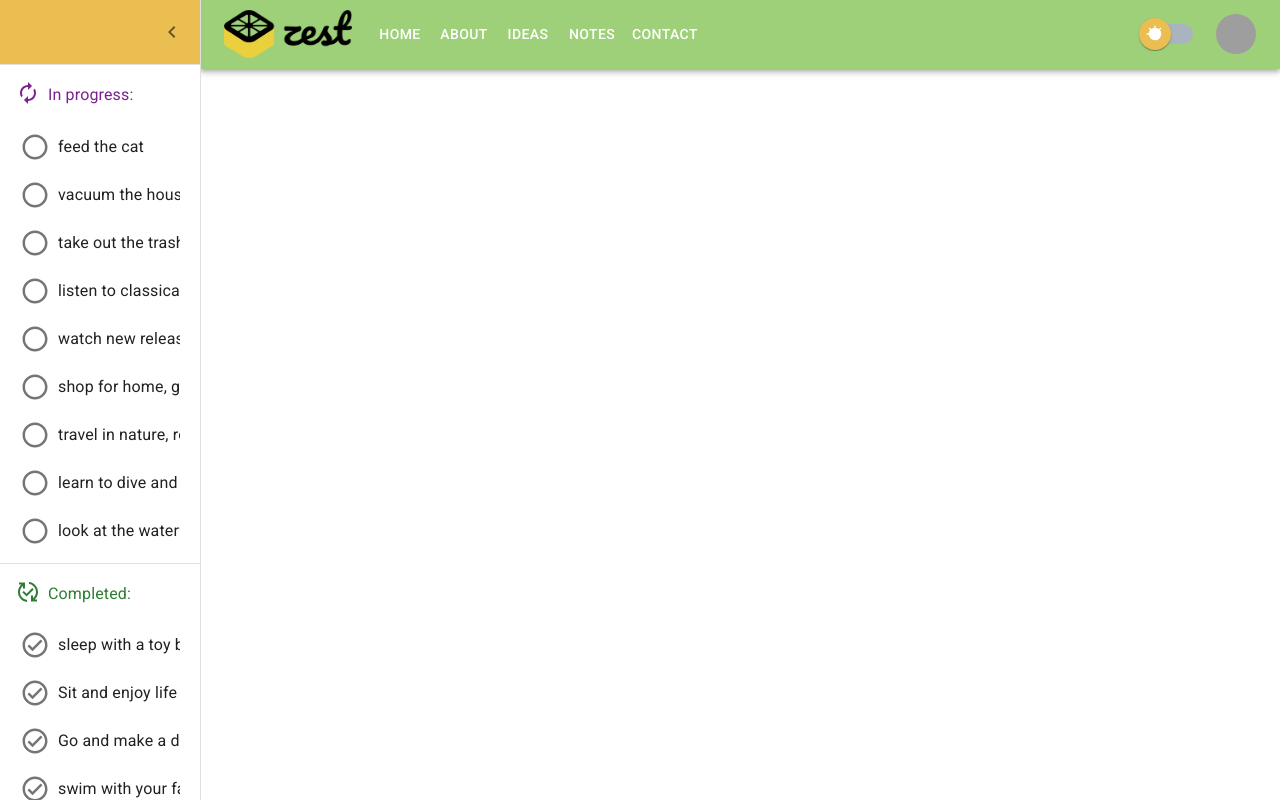
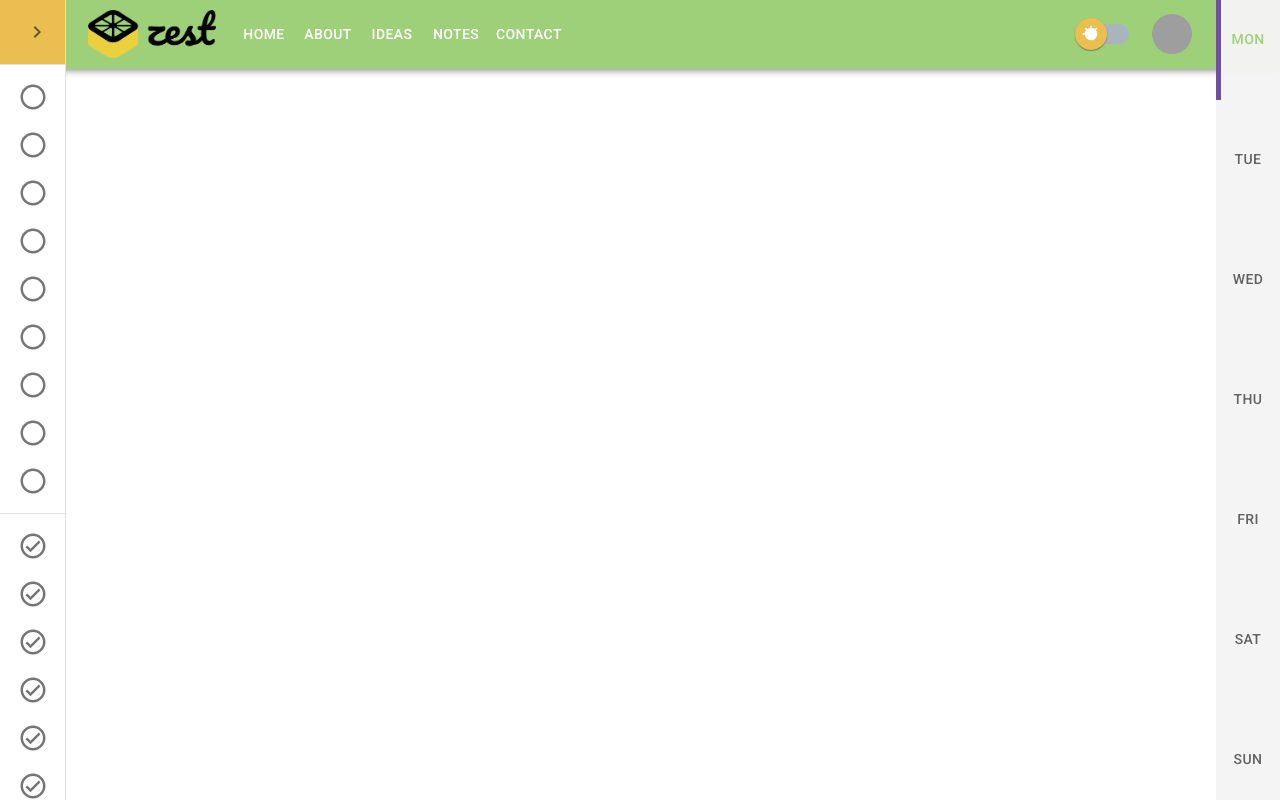
Before and after one commit to glush-chenko/Zest, a React (Create React App) app: page / in a window 1280 px wide. Built offline with nearby package versions, Linux system fonts and the light colour scheme; grey boxes are pictures that could not be loaded.

Commit message:
added the right panel with the days of the week

```diff
--- a/src/components/styled/app-bar.ts
+++ b/src/components/styled/app-bar.ts
@@ -10,14 +10,14 @@ export const AppBar = styled(MuiAppBar, {
     shouldForwardProp: (prop) => prop !== 'open',
 })<AppBarProps>(({ theme, open }) => ({
     zIndex: theme.zIndex.drawer + 1,
-    paddingLeft: "4rem",
+    padding: "0 4rem",
     transition: theme.transitions.create(['width', 'margin', 'padding'], {
         easing: theme.transitions.easing.sharp,
         duration: theme.transitions.duration.leavingScreen,
     }),
     ...(open && {
         marginLeft: DRAWER_WIDTH,
-        paddingLeft: "0",
+        padding: "0 4rem",
         width: `calc(100% - ${DRAWER_WIDTH}px)`,
         transition: theme.transitions.create(['width', 'margin', 'padding'], {
             easing: theme.transitions.easing.sharp,
--- a/src/components/styled/drawer-header.ts
+++ b/src/components/styled/drawer-header.ts
@@ -4,7 +4,7 @@ export const DrawerHeader = styled('div')(({ theme }) => ({
     display: 'flex',
     alignItems: 'center',
     justifyContent: 'flex-end',
-    backgroundColor: theme.palette.mode === 'dark' ? theme.palette.themeSwitch.darkThumb : theme.palette.themeSwitch.lightThumb,
+    backgroundColor: theme.palette.mode === 'dark' ? theme.palette.secondary.main : theme.palette.themeSwitch.lightThumb,
     height: "4.4rem",
     padding: theme.spacing(0, 1),
     ...theme.mixins.toolbar,
--- a/src/components/styled/drawer.ts
+++ b/src/components/styled/drawer.ts
@@ -12,10 +12,24 @@ export const Drawer = styled(MuiDrawer, { shouldForwardProp: (prop) => prop !==
         ...(open && {
             ...openedMixin(theme),
             '& .MuiDrawer-paper': openedMixin(theme),
+            '& ::-webkit-scrollbar': {
+                width: '0.6rem',
+            },
+            '& ::-webkit-scrollbar-thumb': {
+                backgroundColor: theme.palette.grey[500],
+                borderRadius: '4px',
+            },
         }),
         ...(!open && {
             ...closedMixin(theme),
             '& .MuiDrawer-paper': closedMixin(theme),
+            '& ::-webkit-scrollbar': {
+                width: '0.5rem',
+            },
+            '& ::-webkit-scrollbar-thumb': {
+                backgroundColor: theme.palette.grey[500],
+                borderRadius: '4px',
+            },
         }),
     }),
 );
--- a/src/components/styled/sliding-panel.ts
+++ b/src/components/styled/sliding-panel.ts
@@ -3,6 +3,7 @@ import {DRAWER_WIDTH} from "./drawer";
 
 export const openedMixin = (theme: Theme): CSSObject => ({
     width: DRAWER_WIDTH,
+    overflowY: 'auto',
     transition: theme.transitions.create('width', {
         easing: theme.transitions.easing.sharp,
         duration: theme.transitions.duration.enteringScreen,
@@ -15,6 +16,7 @@ export const closedMixin = (theme: Theme): CSSObject => ({
         easing: theme.transitions.easing.sharp,
         duration: theme.transitions.duration.leavingScreen,
     }),
+    overflowY: 'auto',
     overflowX: 'hidden',
     width: `calc(${theme.spacing(7)} + 1px)`,
     [theme.breakpoints.up('sm')]: {
--- a/src/features/header/header-nav/navigation.tsx
+++ b/src/features/header/header-nav/navigation.tsx
@@ -20,6 +20,7 @@ import {toggleTheme} from "../../../theme/theme-provider/theme-provider-slice";
 import {AppBar} from "../../../components/styled/app-bar";
 import {LeftSection} from "../../main/left-section/left-section";
 import {selectDrawerOpen} from "../../main/left-section/left-section-slice";
+import {RightSection} from "../../main/right-section/right-section";
 
 const PAGES = ['Home', 'About', 'Ideas', 'Notes', 'Contact'];
 const SETTINGS = ['Profile', 'Progress', 'Dashboard'];
@@ -143,6 +144,7 @@ export const Navigation = () => {
                     </Box>
                 </Toolbar>
             </Container>
+            <RightSection />
         </AppBar>
     )
 }
--- a/src/features/main/left-section/left-section-slice.ts
+++ b/src/features/main/left-section/left-section-slice.ts
@@ -6,7 +6,7 @@ export interface LeftSectionState {
 }
 
 const initialState: LeftSectionState = {
-    open: true
+    open: false
 };
 
 export const leftSectionSlice = createSlice({
--- a/src/features/main/left-section/left-section.tsx
+++ b/src/features/main/left-section/left-section.tsx
@@ -1,4 +1,4 @@
-import React, {useCallback} from 'react';
+import React, {useCallback, useState} from 'react';
 import Box from '@mui/material/Box';
 import List from '@mui/material/List';
 import Divider from '@mui/material/Divider';
@@ -20,7 +20,7 @@ import CircleOutlinedIcon from '@mui/icons-material/CircleOutlined';
 import CheckCircleOutlinedIcon from '@mui/icons-material/CheckCircleOutlined';
 
 const PROGRESS = ["feed the cat", "vacuum the house under the sofas", "take out the trash", " listen to classical music", "watch new releases of your favorite show", "shop for home, go to an unknown place", "travel in nature, rollerblade and skate in the summer", "learn to dive and sew a cross", "look at the waterfall and take a picture with it"];
-const COMPLETED = ["sleep with a toy by your side", "Sit and enjoy life in the rays of the spring sun", "Go and make a delicious breakfast, imagining that you are a great chef", "swim with your favorite toys in soap suds", "hug all your friends ten times", "invite everyone to eat a New Year's dish in the summer"];
+const COMPLETED = ["sleep with a toy by your side", "Sit and enjoy life in the rays of the spring sun", "Go and make a delicious breakfast, imagining that you are a great chef", "swim with your favorite toys in soap suds", "hug all your friends ten times", "invite everyone to eat a New Year's dish in the summer", "lalal", "l", "riu"];
 
 export const LeftSection = () => {
     const dispatch = useAppDispatch();
@@ -36,7 +36,7 @@ export const LeftSection = () => {
 
     return (
         <Box sx={{ display: 'flex', position: "fixed"}}>
-            <Drawer variant="permanent" open={drawer}>
+            <Drawer variant="permanent" open={drawer} anchor="left">
                 <DrawerHeader>
                     <IconButton onClick={drawer ? handleDrawerClose : handleDrawerOpen}>
                         {drawer ? <ChevronLeftIcon /> : <ChevronRightIcon />}
--- /dev/null
+++ b/src/features/main/right-section/right-section.tsx
@@ -0,0 +1,123 @@
+import React, { useState } from 'react';
+import Tabs from '@mui/material/Tabs';
+import Tab from '@mui/material/Tab';
+import Box from '@mui/material/Box';
+import {useTheme} from "@mui/material";
+
+// const useStyles = makeStyles((theme: Theme) => ({
+//     root: {
+//         display: 'flex',
+//         height: '100vh',
+//         width: '300px',
+//         backgroundColor: theme.palette.grey[200],
+//     },
+//     tabs: {
+//         borderRight: `1px solid ${theme.palette.divider}`,
+//     },
+//     tabContent: {
+//         flexGrow: 1,
+//         padding: theme.spacing(3),
+//     },
+// }));
+
+export const RightSection = () => {
+    const theme = useTheme();
+    const [value, setValue] = useState(0);
+
+    const handleChange = (event: React.SyntheticEvent, newValue: number) => {
+        setValue(newValue);
+    };
+
+    return (
+        <Box sx={{
+            display: 'flex',
+            height: '100vh',
+            width: '4rem',
+            backgroundColor: theme.palette.mode === 'dark' ? "black" : "#f5f4f4f7",
+            position: 'fixed',
+            top: 0,
+            right: 0,
+            bottom: 0,
+            left: 'auto',
+        }}>
+            <Tabs
+                orientation="vertical"
+                variant="scrollable"
+                value={value}
+                scrollButtons={false}
+                onChange={handleChange}
+                aria-label="scrollable prevent tabs"
+                sx={{
+                    display: "flex",
+                    alignItems: "center",
+                    '& .MuiTabs-indicator': {
+                        left: 0,
+                        right: 'auto',
+                        backgroundColor: theme.palette.secondary.dark,
+                        width: "0.3rem",
+                    },
+                    '& .MuiTabs-scroller': {
+                        position: "static",
+                        display: "flex",
+                        alignItems: "center",
+                    },
+                    '& .MuiTab-root': {
+                        height: "7.5rem",
+                    },
+                }}
+            >
+                <Tab label="Mon" />
+                <Tab label="Tue" />
+                <Tab label="Wed" />
+                <Tab label="Thu" />
+                <Tab label="Fri" />
+                <Tab label="Sat" />
+                <Tab label="Sun" />
+            </Tabs>
+            {/*<Box>*/}
+            {/*    {value === 0 && (*/}
+            {/*        <Box>*/}
+            {/*            <Typography variant="h6">Monday</Typography>*/}
+            {/*            <Typography>Content for Monday</Typography>*/}
+            {/*        </Box>*/}
+            {/*    )}*/}
+            {/*    {value === 1 && (*/}
+            {/*        <Box>*/}
+            {/*            <Typography variant="h6">Tuesday</Typography>*/}
+            {/*            <Typography>Content for Tuesday</Typography>*/}
+            {/*        </Box>*/}
+            {/*    )}*/}
+            {/*    {value === 2 && (*/}
+            {/*        <Box>*/}
+            {/*            <Typography variant="h6">Wednesday</Typography>*/}
+            {/*            <Typography>Content for Wednesday</Typography>*/}
+            {/*        </Box>*/}
+            {/*    )}*/}
+            {/*    {value === 3 && (*/}
+            {/*        <Box>*/}
+            {/*            <Typography variant="h6">Thursday</Typography>*/}
+            {/*            <Typography>Content for Thursday</Typography>*/}
+            {/*        </Box>*/}
+            {/*    )}*/}
+            {/*    {value === 4 && (*/}
+            {/*        <Box>*/}
+            {/*            <Typography variant="h6">Friday</Typography>*/}
+            {/*            <Typography>Content for Friday</Typography>*/}
+            {/*        </Box>*/}
+            {/*    )}*/}
+            {/*    {value === 5 && (*/}
+            {/*        <Box>*/}
+            {/*            <Typography variant="h6">Saturday</Typography>*/}
+            {/*            <Typography>Content for Saturday</Typography>*/}
+            {/*        </Box>*/}
+            {/*    )}*/}
+            {/*    {value === 6 && (*/}
+            {/*        <Box>*/}
+            {/*            <Typography variant="h6">Sunday</Typography>*/}
+            {/*            <Typography>Content for Sunday</Typography>*/}
+            {/*        </Box>*/}
+            {/*    )}*/}
+            {/*</Box>*/}
+        </Box>
+    );
+}
--- a/src/routes/root.tsx
+++ b/src/routes/root.tsx
@@ -1,13 +1,12 @@
 import React from "react";
 import {Navigation} from "../features/header/header-nav/navigation";
 import {Outlet} from "react-router-dom";
-import {LeftSection} from "../features/main/left-section/left-section";
+import { ResizableBox } from 'react-resizable';
 
 export const Root = () => {
     return (
         <>
             <Navigation />
-            {/*<LeftSection />*/}
             <Outlet />
         </>
     )
```
Also changed, not shown: 1 other file (tests, documents, lock files or other folders).
